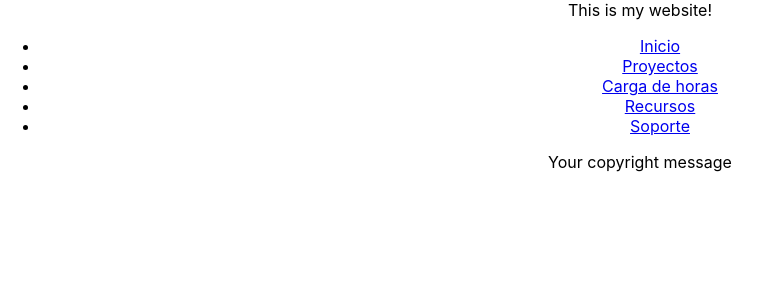
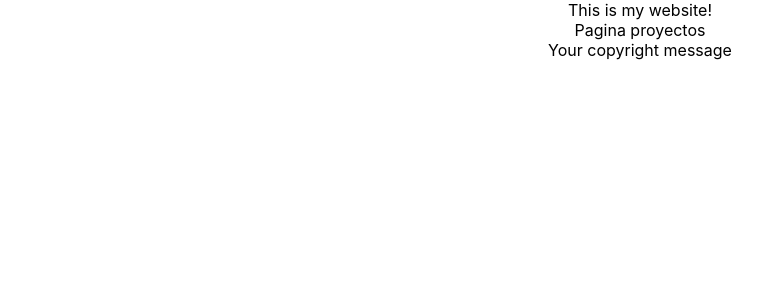
Before and after one commit to AndresJalife/ProyectoPSATribu1, a React (Create React App) app: page /proyecto in a window 1280 px wide. Shown: the top 300 px of the page, without its empty margins (0-771 px from the left). Built offline with nearby package versions, Linux system fonts and the light colour scheme.

Commit message:
fix pages not appearing

```diff
--- a/src/components/App.js
+++ b/src/components/App.js
@@ -17,11 +17,11 @@ function App(props) {
 
         <main>
             <Switch>
-                <Route path="/" component={Main} />
-                <Route path="/proyecto" component={Proyecto} />
-                <Route path="/recursos" component={Recursos} />
-                <Route path="/cargadehoras" component={CargaDeHoras} />
-                <Route path="/soporte" component={Soporte} />
+                <Route exact path="/" component={Main} />
+                <Route exact path="/proyecto" component={Proyecto} />
+                <Route exact path="/recursos" component={Recursos} />
+                <Route exact path="/cargadehoras" component={CargaDeHoras} />
+                <Route exact path="/soporte" component={Soporte} />
             </Switch>
         </main>
 
```
